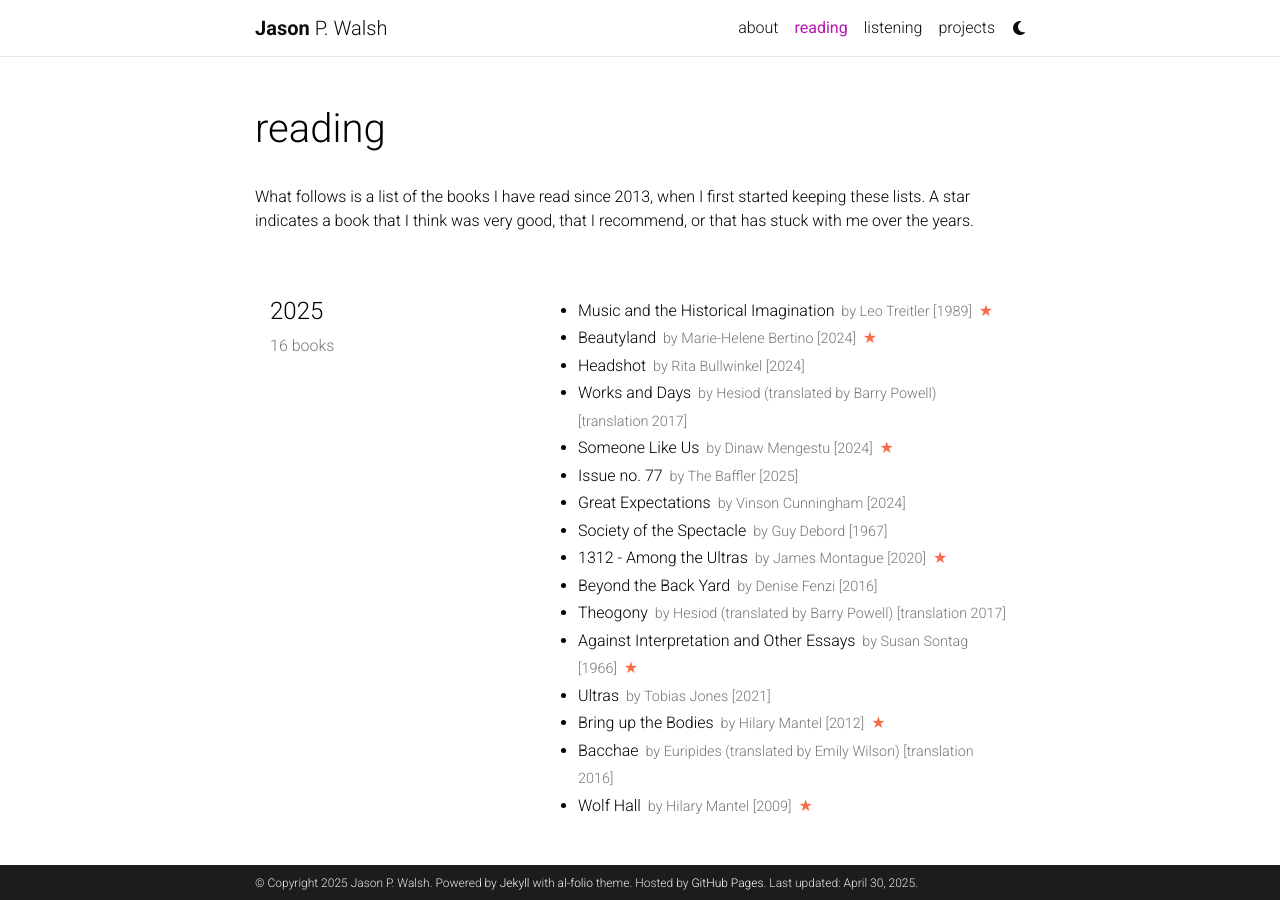
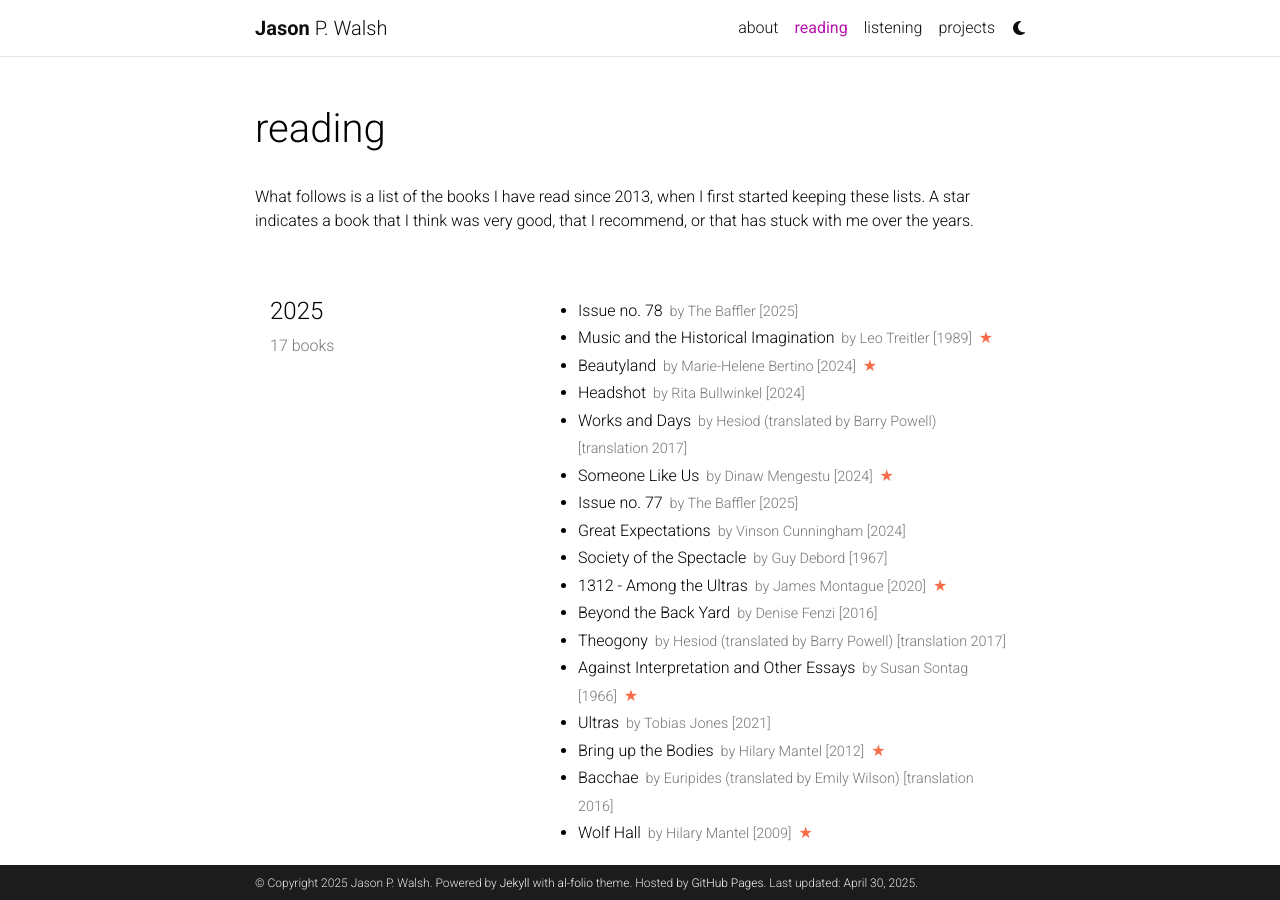
Before and after one commit to jwals23/jwals23.github.io, a Jekyll site: the page built from _pages/reading.md, in a window 1280 px wide and 900 px high. Built offline with Jekyll 4.4.1, drawn with Linux system fonts in a browser that asks for light colours; comment, search, counter and statistics services are not loaded; a style sheet for code colours, icons or effects is not loaded.

Commit message:
Update reading.yml

```diff
--- a/_data/reading.yml
+++ b/_data/reading.yml
@@ -1,6 +1,10 @@
 list:
   - year: "2025"
     books:
+      - title: Issue no. 78
+        author: The Baffler
+        year: 2025
+
       - title: Music and the Historical Imagination
         author: Leo Treitler
         year: 1989
```
